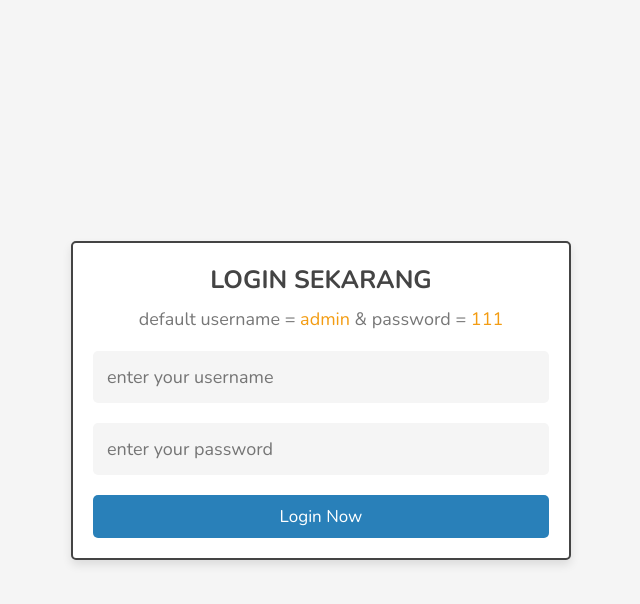
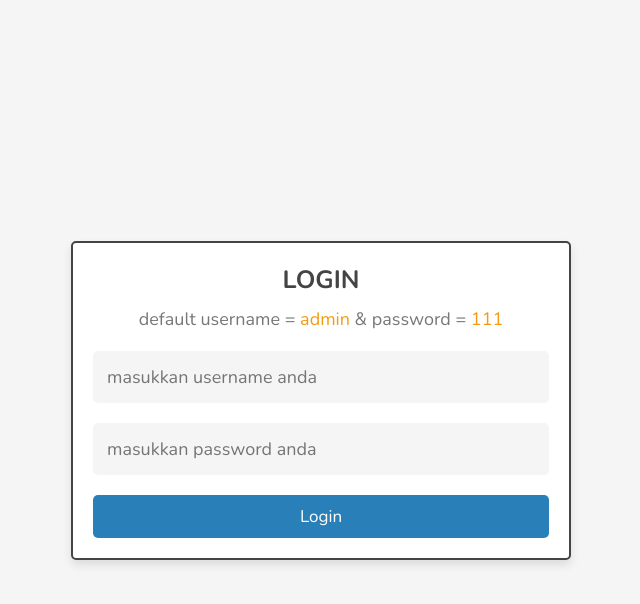
Before and after one commit to NielDiaRus/lapakdesa-tulung-agung, a PHP site: page /admin/admin_login.php in a window 1280 px wide. Shown: the top 604 px of the page, without its empty margins (319-959 px from the left). Run offline with PHP 8.4, Linux system fonts and the light colour scheme; some libraries are stand-ins or nearby versions.

Commit message:
Update admin_login.php

```diff
--- a/ecommerce website/admin/admin_login.php
+++ b/ecommerce website/admin/admin_login.php
@@ -57,11 +57,11 @@ if(isset($_POST['submit'])){
 <section class="form-container">
 
    <form action="" method="post">
-      <h3>login Sekarang</h3>
+      <h3>Login</h3>
       <p>default username = <span>admin</span> & password = <span>111</span></p>
-      <input type="text" name="name" required placeholder="enter your username" maxlength="20"  class="box" oninput="this.value = this.value.replace(/\s/g, '')">
-      <input type="password" name="pass" required placeholder="enter your password" maxlength="20"  class="box" oninput="this.value = this.value.replace(/\s/g, '')">
-      <input type="submit" value="login now" class="btn" name="submit">
+      <input type="text" name="name" required placeholder="masukkan username anda" maxlength="20"  class="box" oninput="this.value = this.value.replace(/\s/g, '')">
+      <input type="password" name="pass" required placeholder="masukkan password anda" maxlength="20"  class="box" oninput="this.value = this.value.replace(/\s/g, '')">
+      <input type="submit" value="login" class="btn" name="submit">
    </form>
 
 </section>
```
